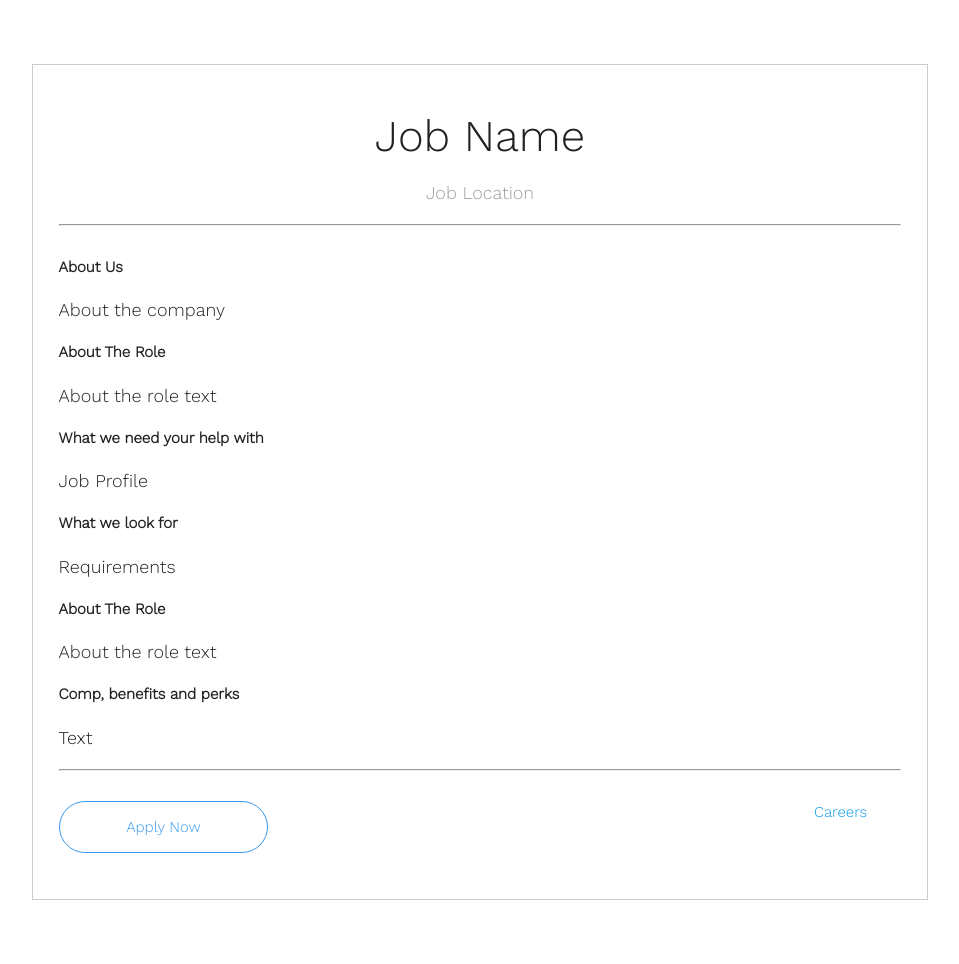
After one commit to Hitesh-VIT/Recruutoo, a Django app: template registration/templates/singleJob.html in a window 1280 px wide. The commit adds this page. Shown: the whole page, without its empty margins (160-1119 px from the left). Run offline with Django 3.2, Linux system fonts and the light colour scheme; the template is opened without the code that fills it, so the values that code supplies are empty.

Commit message:
Single Job Page Added

```diff
--- a/registration/static/css/joblist.css
+++ b/registration/static/css/joblist.css
@@ -1,3 +1,7 @@
+*{
+  font-family: 'Work Sans';
+  font-weight: 400;
+}
 .collapsible-header b{
   font-size: 130%!important;
 }
@@ -31,6 +35,18 @@
   transition: 0.4s;
 }
 
+#single-job{
+  padding: 5% 0%;
+}
+
+#single-job .container{
+  border: 1px solid #ccc;
+  padding: 2%;
+}
+#single-job p{
+  font-size: 120%;
+}
+
 @media only screen and (min-device-width: 300px) and (max-device-width: 600px){
   .btn-custom{
     margin: 0px;
--- a/registration/static/js/angular-script.js
+++ b/registration/static/js/angular-script.js
@@ -36,4 +36,8 @@ app.controller('jobListController', function($scope, $http){
       });
     });
   }
-})
+});
+
+app.controller('singleJobController', function($scope){
+
+});
--- /dev/null
+++ b/registration/templates/singleJob.html
@@ -0,0 +1,45 @@
+<!DOCTYPE html>
+<html>
+  <head>
+    <link rel="stylesheet" href="../static/css/materialize.min.css">
+    <link rel="stylesheet" href="../static/css/joblist.css">
+    <script src="../static/js/jquery.min.js"></script>
+    <script src="../static/js/materialize.js"></script>
+    <script src="../static/js/angular.min.js"></script>
+    <script src="../static/js/angular-script.js"></script>
+    <meta name="viewport" content="width=device-width,initial-scale=1">
+    <link href="https://fonts.googleapis.com/css?family=Work+Sans:200,300" rel="stylesheet">
+    <link rel="stylesheet" href="https://maxcdn.bootstrapcdn.com/font-awesome/4.7.0/css/font-awesome.min.css">
+    <title>Job Details | Recrutoo</title>
+  </head>
+  <body ng-app="app" ng-controller="singleJobController" id="single-job">
+    <div class="container">
+      <center>
+        <h3>Job Name</h3>
+        <p class="grey-text">Job Location</p>
+      </center>
+      <hr><br>
+      <b>About Us</b>
+      <p>About the company</p>
+      <b>About The Role</b>
+      <p>About the role text</p>
+      <b>What we need your help with</b>
+      <p>Job Profile</p>
+      <b>What we look for</b>
+      <p>Requirements</p>
+      <b>About The Role</b>
+      <p>About the role text</p>
+      <b>Comp, benefits and perks</b>
+      <p>Text</p>
+      <hr></br>
+      <div class="row">
+        <div class="col s12 m10 l10">
+          <button class="btn-custom">Apply Now</button>
+        </div>
+        <div class="col s12 m2 l2">
+          <center><a href="#">Careers</a></center>
+        </div>
+      </div>
+    </div>
+  </body>
+</html>
```
